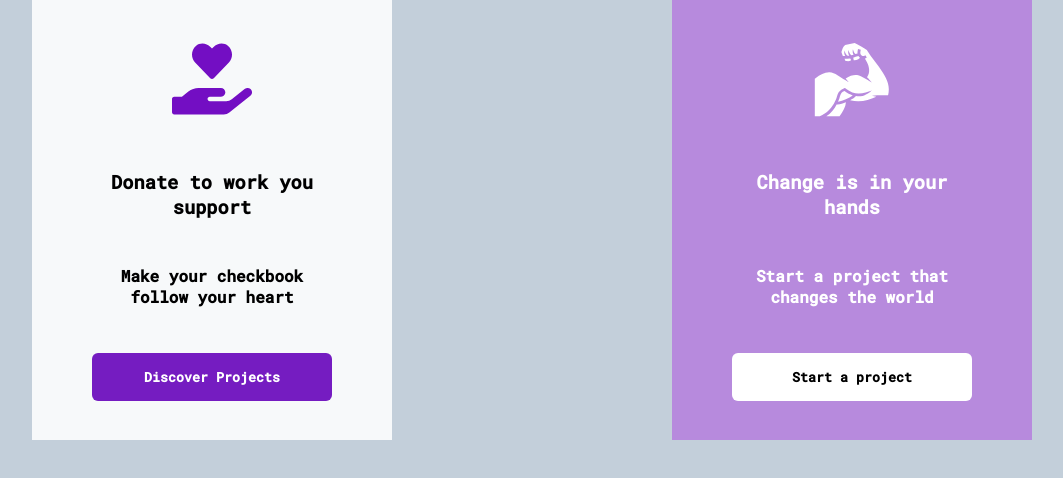
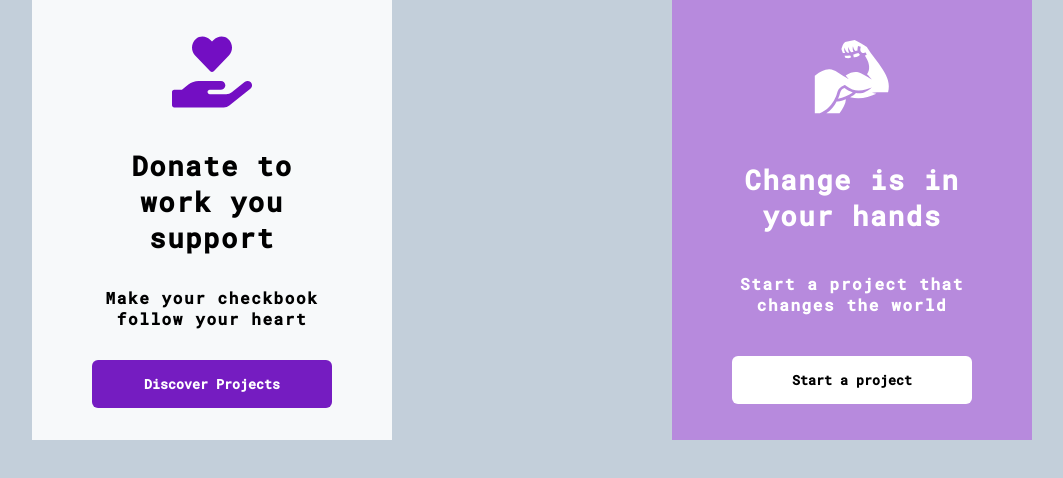
Before and after one commit to Reinoptland/donatello-frontend, a React (Create React App) app: page / in a window 1280 px wide. Shown: the top 478 px of the page, without its empty margins (108-1171 px from the left). Built offline with nearby package versions, Linux system fonts and the light colour scheme.

Commit message:
added some more default styles

```diff
--- a/src/index.scss
+++ b/src/index.scss
@@ -10,8 +10,29 @@
 body {
   font-family: "Roboto Mono", monospace;
   background-color: $lightGrey;
+  letter-spacing: 0.1rem;
 }
 
-// Add more defaults
+html {
+  font-size: 16px;
+}
 
-// Add responsive info, root fontsize etc ...
+h1 {
+  font-size: 1.7rem;
+}
+
+h2, h3 {
+  font-size: 1.25rem;
+}
+
+h4 {
+  font-size: 1rem;
+}
+
+p {
+  font-size: 0.5rem;
+  letter-spacing: 0.1rem;
+}
+input {
+  font-style: italic;
+}
```
Also changed, not shown: 2 other files (tests, documents, lock files or other folders).
